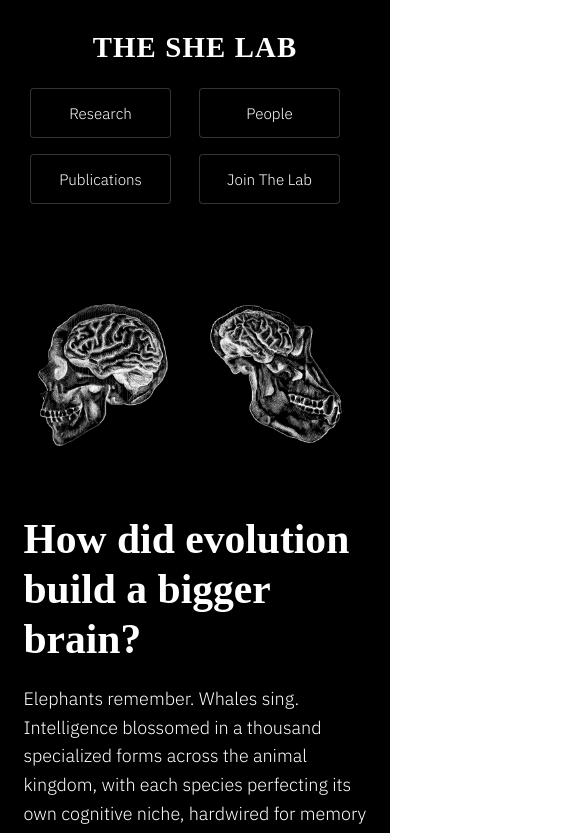
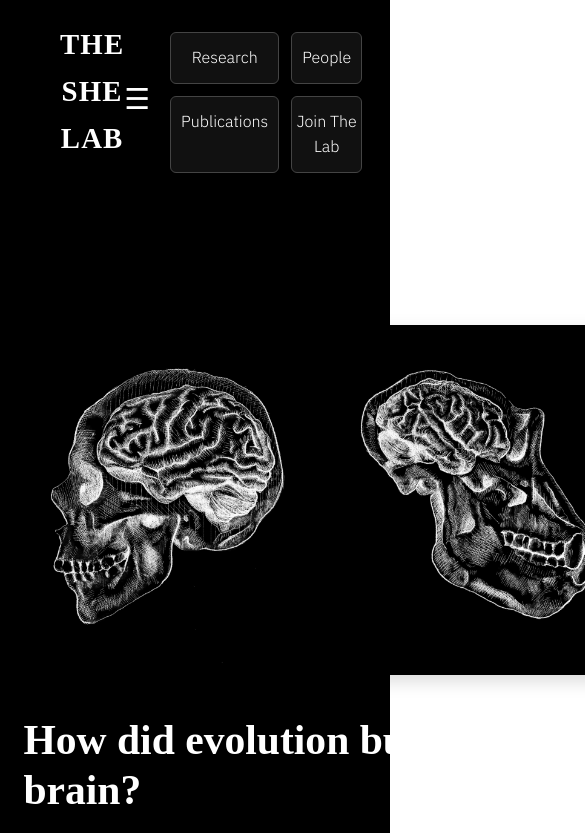
Before and after one commit to richardshe/she-lab-site, a plain HTML site: page index.html in a window 390 px wide. Shown: the top 833 px of the page, 585 px wide, since content can reach past the window. Drawn offline with Linux system fonts and the light colour scheme.

Commit message:
Add files via upload

```diff
--- a/index.html
+++ b/index.html
@@ -3,6 +3,16 @@
 <head>
   <meta charset="UTF-8" />
   <meta name="viewport" content="width=device-width, initial-scale=1.0"/>
+  <meta name="description" content="The She Lab at NTU Singapore studies human brain evolution using stem cells, cerebral organoids and genome‑wide CRISPR screening."/>
+  <link rel="canonical" href="https://shelab.org/index.html"/>
+  <meta name="robots" content="index,follow"/>
+  <meta property="og:type" content="website"/>
+  <meta property="og:title" content="The She Lab – Human Brain Evolution Research"/>
+  <meta property="og:description" content="The She Lab at NTU Singapore studies human brain evolution using stem cells, cerebral organoids and genome‑wide CRISPR screening."/>
+  <meta property="og:url" content="https://shelab.org/index.html"/>
+  <meta property="og:image" content="assets/images/skull_montage.png"/>
+  <meta name="twitter:card" content="summary_large_image"/>
+
   <title>The She Lab</title>
   <link rel="stylesheet" href="styles.css"/>
   <link href="https://fonts.googleapis.com/css2?family=IBM+Plex+Sans:wght@300&display=swap" rel="stylesheet">
@@ -13,7 +23,7 @@
       <div class="navbar-left"><a href="index.html">THE SHE LAB</a></div>
       <div class="navbar-right">
         <button id="nav-toggle" aria-label="Menu">☰</button>
-        <nav>
+        <nav aria-label="Primary Navigation">
           <a href="research.html">Research</a>
           <a href="people.html">People</a>
           <a href="publications.html">Publications</a>
--- a/styles.css
+++ b/styles.css
@@ -85,6 +85,7 @@ h2{font-size:clamp(1.9rem,3.5vw,3rem);}
 /* ============  Footer  ============ */
 .site-footer{text-align:center;padding:2rem 1rem;background:#111;color:#aaa;font-size:.9rem;}
 
+.hero-skull .hero-image img{max-width:620px;}}
 
 
 /* dual skull container */
@@ -108,6 +109,7 @@ h2{font-size:clamp(1.9rem,3.5vw,3rem);}
   }
 }
 
+.hero-skull .hero-image img{max-width:620px;}}
 
 /* publication list */
 .pub-list{margin-top:2rem;padding-left:1.2rem;display:flex;flex-direction:column;gap:1.75rem;font-size:1.05rem;}
@@ -349,113 +351,97 @@ body.research-page .hero-image{
 }
 
 
-/* ===== Mobile nav (no flicker) ===== */
 
 
-/* -------------------------------------------------
-   HERO 2-column ➜ 1-column  (mobile-first flexbox)
-   ------------------------------------------------- */
-.hero{
-  display:flex;
-  flex-direction:row;
-  align-items:center;
-  gap:2rem;
-  flex-wrap:wrap;
-}
-.hero.reverse{
-  flex-direction:row-reverse;
-}
-.hero-image{flex:1 1 480px;}
-.hero-content{flex:1 1 420px;}
-.hero-image img{
-  width:100%;
-  height:auto;
-  max-width:none;
-  border-radius:6px;
-  box-shadow:0 6px 18px rgba(0,0,0,.15);
-}
-@media (max-width:768px){
-  .hero,
-  .hero.reverse{
-    flex-direction:column;
-    text-align:left;
+
+/* Enhanced mobile nav layout for spacing and rhythm */
+@media (max-width: 768px) {
+  .navbar {
+    flex-direction: column;
+    align-items: flex-start;
+    padding: 2rem 1.25rem;
+    gap: 1.5rem;
+    background-color: var(--clr-dark);
   }
-  .hero-image,
-  .hero-content{
-    flex:1 1 100%;
-    max-width:100%;
+
+  .navbar-left {
+    font-size: 1.8rem;
+    font-weight: 600;
+    margin-bottom: 0.5rem;
+  }
+
+  .navbar-right {
+    width: 100%;
+  }
+
+  .navbar-right nav {
+    display: grid;
+    grid-template-columns: repeat(2, minmax(0, 1fr));
+    gap: 1rem;
+    margin-top: 0.5rem;
+  }
+
+  .navbar-right nav a {
+    font-size: 1rem;
+    padding: 0.75rem;
+    text-align: center;
+    border: 1px solid #444;
+    border-radius: 6px;
+    background-color: #111;
+    color: white;
+    text-decoration: none;
+    transition: background 0.2s;
+  }
+
+  .navbar-right nav a:hover {
+    background-color: #222;
+  }
+
+  .ntu-logo {
+    display: none;
   }
 }
 
 
-/* === Mobile navbar layout (burger removed) === */
-@media (max-width: 768px) {
-  /* Hide the burger icon entirely */
-  #nav-toggle{
-    display:none !important;
+/* === Mobile nav: stacked, 2×2 grid, centered === */
+@media (max-width:768px){
+  .navbar{
+    display:block;
+    padding:1.25rem;
+    text-align:center;
   }
-
-  /* Stack logo + nav vertically */
-  .navbar-container{
-    flex-direction: column;
-    align-items: center;
+  .navbar-left{
+    margin-bottom:1rem;
   }
-
-  .navbar-left{
-    margin-bottom: 1rem;
-    text-align: center;
-    width: 100%;
+  .navbar-left .title{
+    font-size:1.6rem;
+    font-weight:600;
+    line-height:1.2;
+    white-space:normal;
   }
-
-  /* 2×2 grid of full‑width buttons */
   .navbar-right{
-    width: 100%;
-    justify-content: center;
+    width:100%;
   }
-
   .navbar-right nav{
-    display: grid;
-    grid-template-columns: repeat(2, 1fr);
-    gap: 1rem 1.75rem;
-    width: 100%;
-    justify-items: center;
+    display:grid;
+    grid-template-columns:repeat(2,1fr);
+    gap:.75rem;
+    width:100%;
   }
-
   .navbar-right nav a{
-    padding: 0.75rem 0.5rem;
-    background: var(--clr-dark);
-    border: 1px solid rgba(255,255,255,0.2);
-    border-radius: 4px;
-    width: 100%;
-    text-align: center;
-    font-size: 0.95rem;
+    display:block;
+    width:100%;
+    padding:.75rem 0;
+    background:#111;
+    color:#fff;
+    border:1px solid #444;
+    border-radius:6px;
+    font-size:1rem;
+    box-sizing:border-box;
+    text-decoration:none;
   }
-
   .navbar-right nav a:hover{
-    background: var(--clr-purple);
+    background:#222;
   }
-
-  /* Optional: hide NTU logo on small screens for simplicity */
-  .ntu-logo{
-    display: none;
-  }
+  .ntu-logo{display:none;}
 }
-
-/* Prevent any accidental horizontal scroll */
-body{
-  overflow-x:hidden;
-}
-
-@media (max-width: 768px) {
-  .hero {
-    padding-top: 3.5rem;  /* reduced from 6.5rem for tighter spacing under mobile nav */
-  }
-}
-
-/* ---- Mobile hero-image offset reset --------------------------- */
-@media (max-width: 900px) {
-  .hero-research .hero-image img,
-  .hero-alt      .hero-image img {
-    margin-top: 0;       /* remove desktop-only vertical offset */
-  }
-}
```
Also changed, not shown: join.html (+11 -1 lines), people.html (+1 -1 lines), publications.html (+1 -1 lines), research.html (+11 -1 lines).
